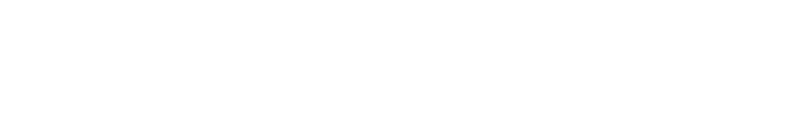
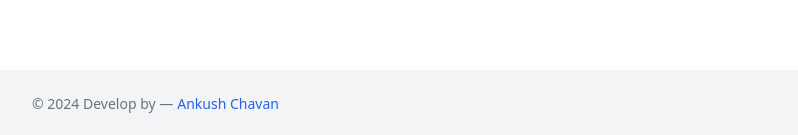
Before and after one commit to ankushchavan0411/interactive-quote-machine, a React (Vite) app: page / in a window 1280 px wide. Shown: the part 746-881 px from the top of the page, without its empty margins (12-810 px from the left). Before the commit the page ends 816 px from the top, so only its background shows below. Built offline with nearby package versions, Linux system fonts and the light colour scheme; no server answers.

Commit message:
added footer

```diff
--- a/src/App.tsx
+++ b/src/App.tsx
@@ -1,6 +1,7 @@
 /** @format */
 import { Toaster } from "react-hot-toast";
 import FavoritesQuotes from "./components/FavoritesQuotes";
+import Footer from "./components/Footer";
 import Header from "./components/Header";
 import Quote from "./components/Quote";
 import "./index.css";
@@ -8,10 +9,11 @@
 export default function App() {
   return (
     <div className="bg-white">
+      <Toaster position="top-right" reverseOrder={false} />
       <Header />
       <Quote />
       <FavoritesQuotes />
-      <Toaster position="top-right" reverseOrder={false} />
+      <Footer />
     </div>
   );
 }
--- /dev/null
+++ b/src/components/Footer.tsx
@@ -0,0 +1,23 @@
+/** @format */
+
+const Footer = () => {
+  return (
+    <div className="bg-gray-100">
+      <div className="container px-5 py-6 mx-auto flex items-center sm:flex-row flex-col">
+        <p className="text-sm text-gray-500 sm:ml-6 sm:mt-0 mt-4">
+          © 2024 Develop by —
+          <a
+            href="https://www.ankushchavan.in/"
+            rel="noopener noreferrer"
+            className="ml-1 text-blue-600"
+            target="_blank"
+          >
+            Ankush Chavan
+          </a>
+        </p>
+      </div>
+    </div>
+  );
+};
+
+export default Footer;
```
